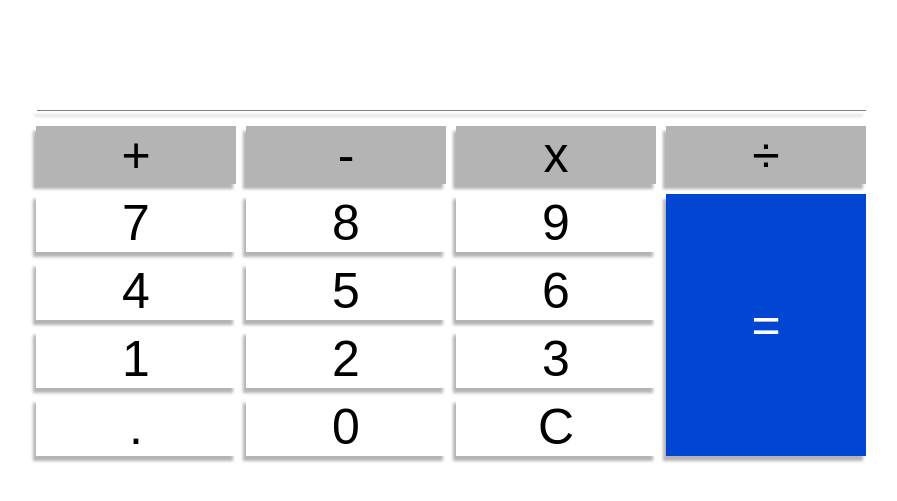
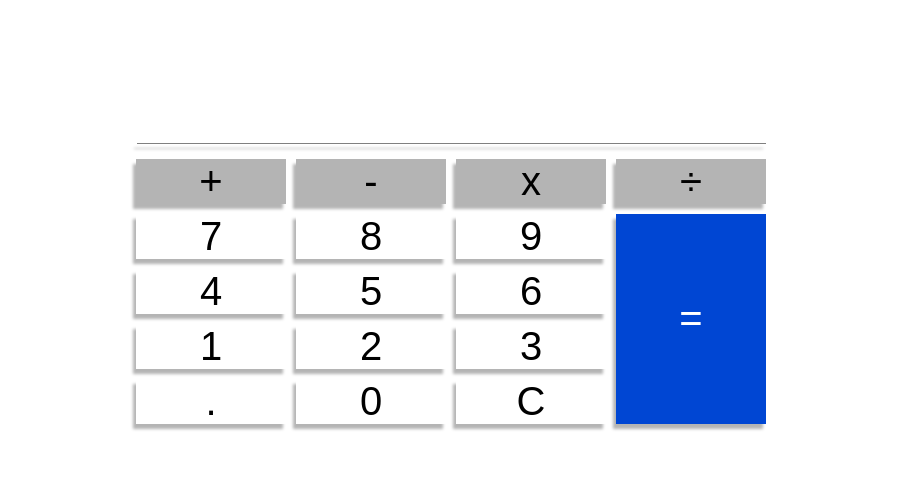
Before and after one commit to BananaPilot/calculator, a plain HTML site: page index.html in a window 1280 px wide. Shown: the part 183-684 px from the top of the page, without its empty margins (186-1083 px from the left). Drawn offline with Linux system fonts and the light colour scheme.

Commit message:
Co-authored-by: delnero.gabriel@gmail.com <delnero.gabriel@gmail.com>

```diff
--- a/style.css
+++ b/style.css
@@ -57,7 +57,7 @@ body, body * {
     justify-content: center;
     align-items: center;
     height: 100vh;
-    width: 840px;
+    width: 625px;
     margin: auto;
     filter: drop-shadow(-3px 5px 1.5px var(--content-shadow-color))
 }
@@ -66,7 +66,7 @@ body, body * {
     display: grid;
     height: 1em;
     text-align: end;
-    width: 825px;
+    width: 625px;
     margin-bottom: 10px;
     margin-right: 5px;
     background-color: transparent;
@@ -85,7 +85,7 @@ body, body * {
 .keys{
     display: grid;
     justify-content: center;
-    grid-template-columns: repeat(4, 200px);
+    grid-template-columns: repeat(4, 150px);
     grid-gap: 10px;
     grid-template-areas:
     ". . . ."
@@ -98,7 +98,7 @@ body, body * {
 button{
     border-radius: 0;
     padding: 0;
-    font-size: 50px;
+    font-size: 40px;
     border: none;
     box-shadow: 0 0 var(--content-shadow-color);
     background-color: var(--number-background);
@@ -197,7 +197,7 @@ input[type=number] {
 /* Remove styles from textareas */
 input {
     border: none;
-    overflow: auto;
+    overflow: hidden;
     outline: none;
 
     -webkit-box-shadow: none;
```
